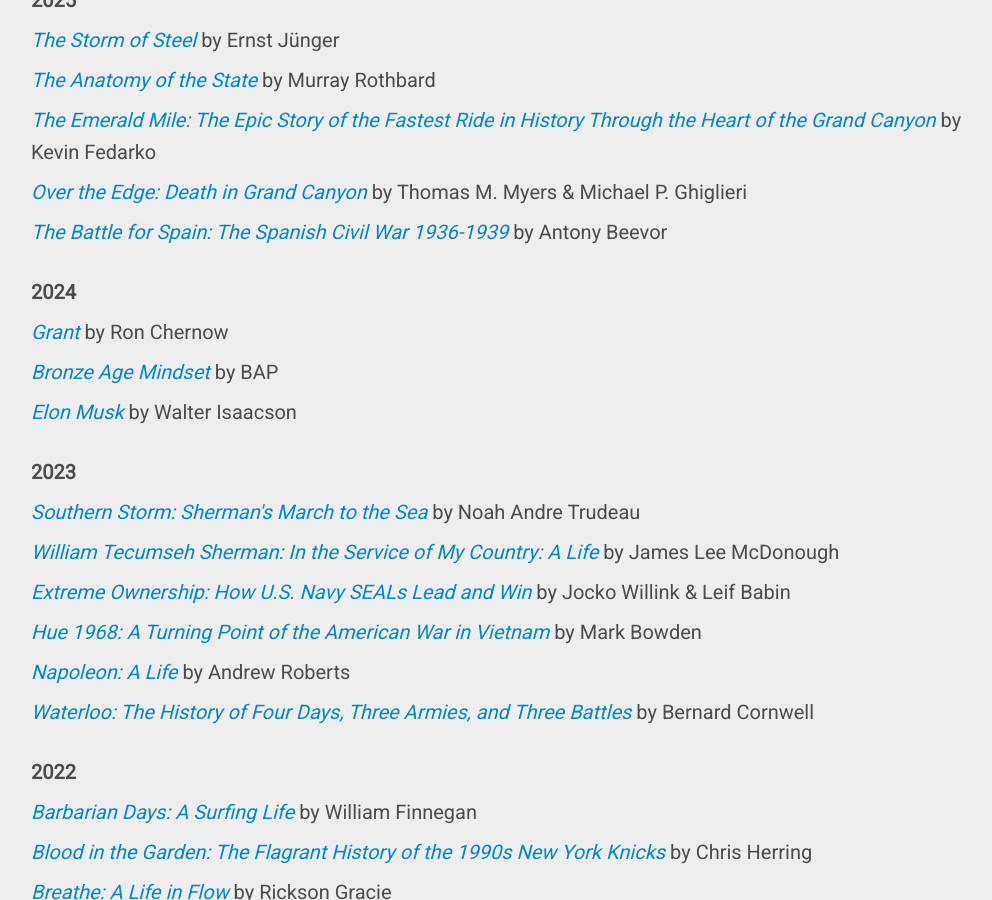
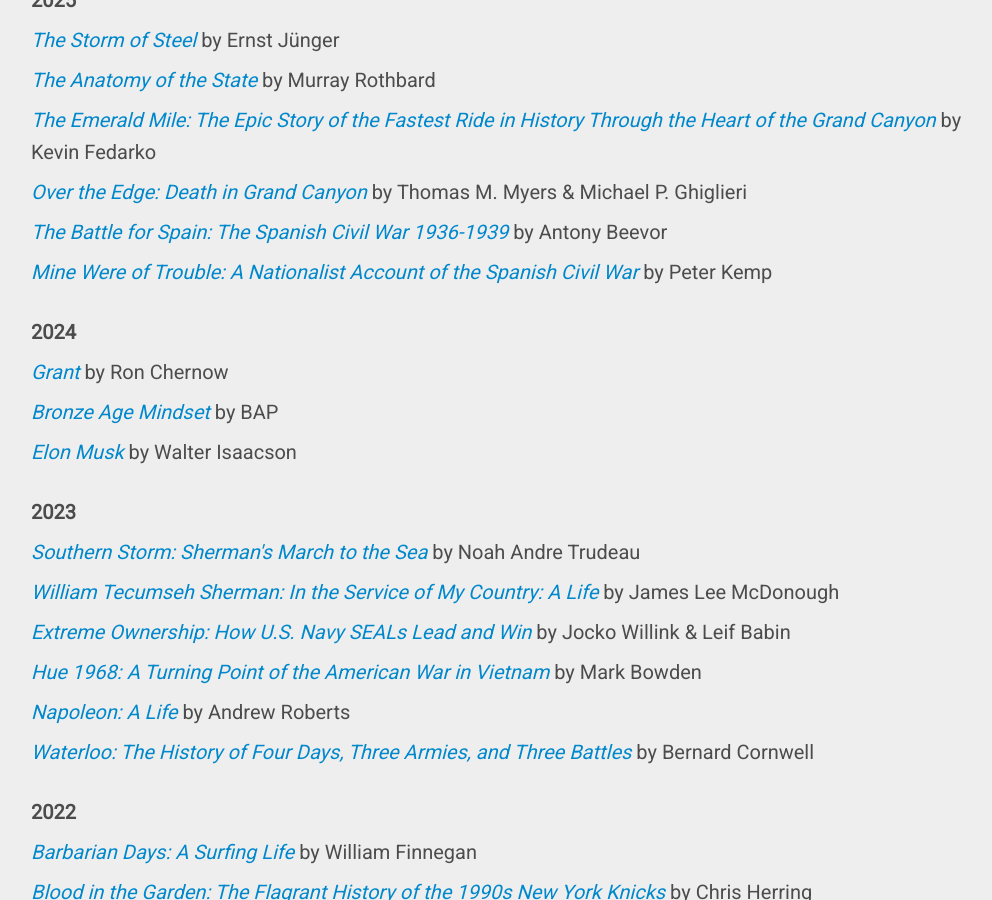
Before and after one commit to speric/speric.github.com, a Jekyll site: the page built from books/index.html, in a window 1280 px wide and 900 px high, scrolled down 421 px. Shown: the whole window, without its empty margins (139-1131 px from the left). Built offline with Jekyll 4.4.1, drawn with Linux system fonts in a browser that asks for light colours; some web fonts are replaced; comment, search, counter and statistics services are not loaded.

Commit message:
Update index.html

```diff
--- a/books/index.html
+++ b/books/index.html
@@ -16,6 +16,7 @@ header_img: "quotes.jpg"
   <p><i><a href="https://www.amazon.com/Emerald-Mile-Fastest-History-Through/dp/1439159866">The Emerald Mile: The Epic Story of the Fastest Ride in History Through the Heart of the Grand Canyon</a></i> by Kevin Fedarko</p>
   <p><i><a href="https://www.amazon.com/Over-Edge-Death-Grand-Canyon/dp/097009731X">Over the Edge: Death in Grand Canyon</a></i> by Thomas M. Myers & Michael P. Ghiglieri</p>
   <p><i><a href="https://www.amazon.com/Battle-Spain-Spanish-Civil-1936-1939/dp/014303765X">The Battle for Spain: The Spanish Civil War 1936-1939</a></i> by Antony Beevor</p>
+  <p><i><a href="https://www.amazon.com/dp/1777493897/">Mine Were of Trouble: A Nationalist Account of the Spanish Civil War</a></i> by Peter Kemp</p>
 
   <br/>
 
```
